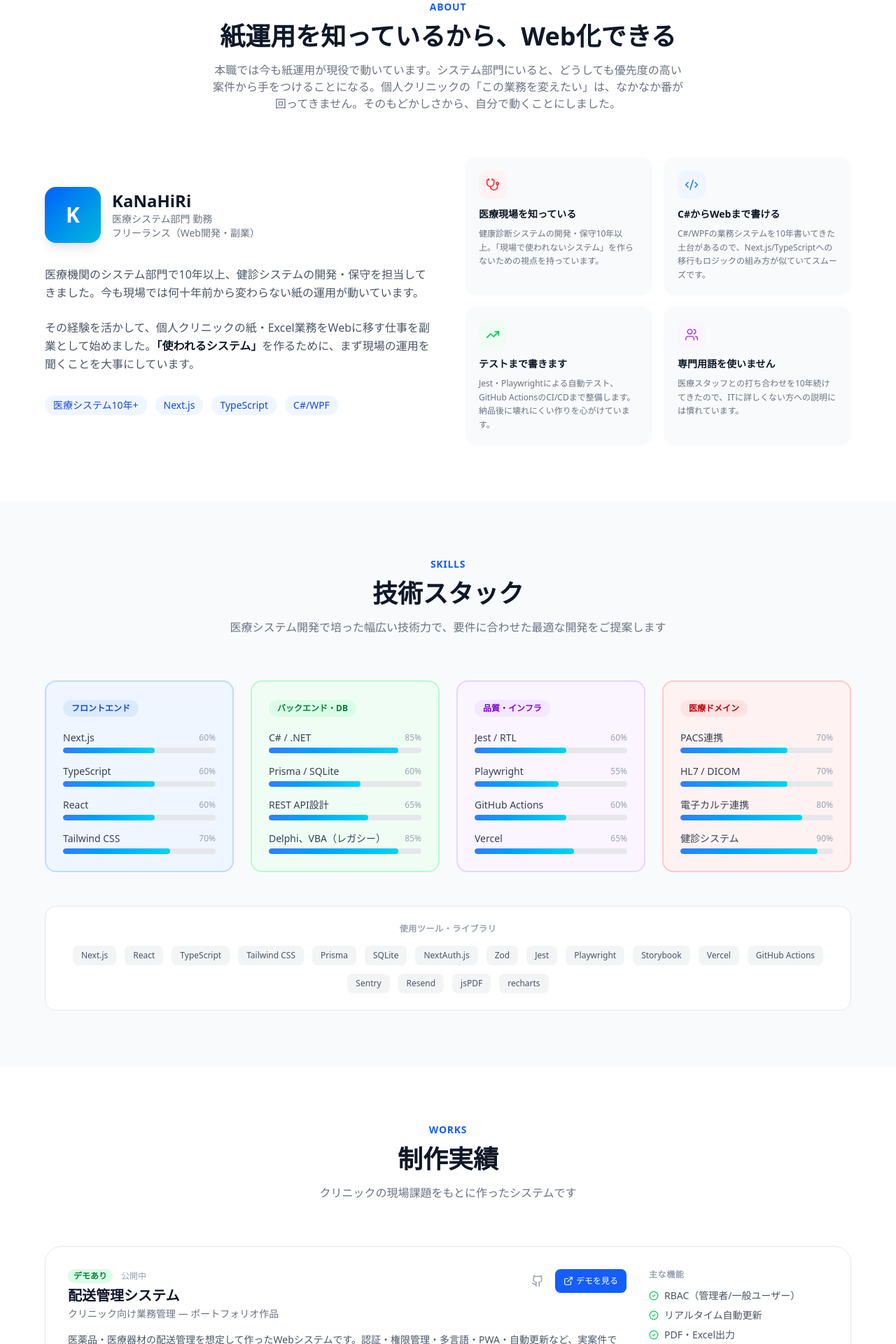
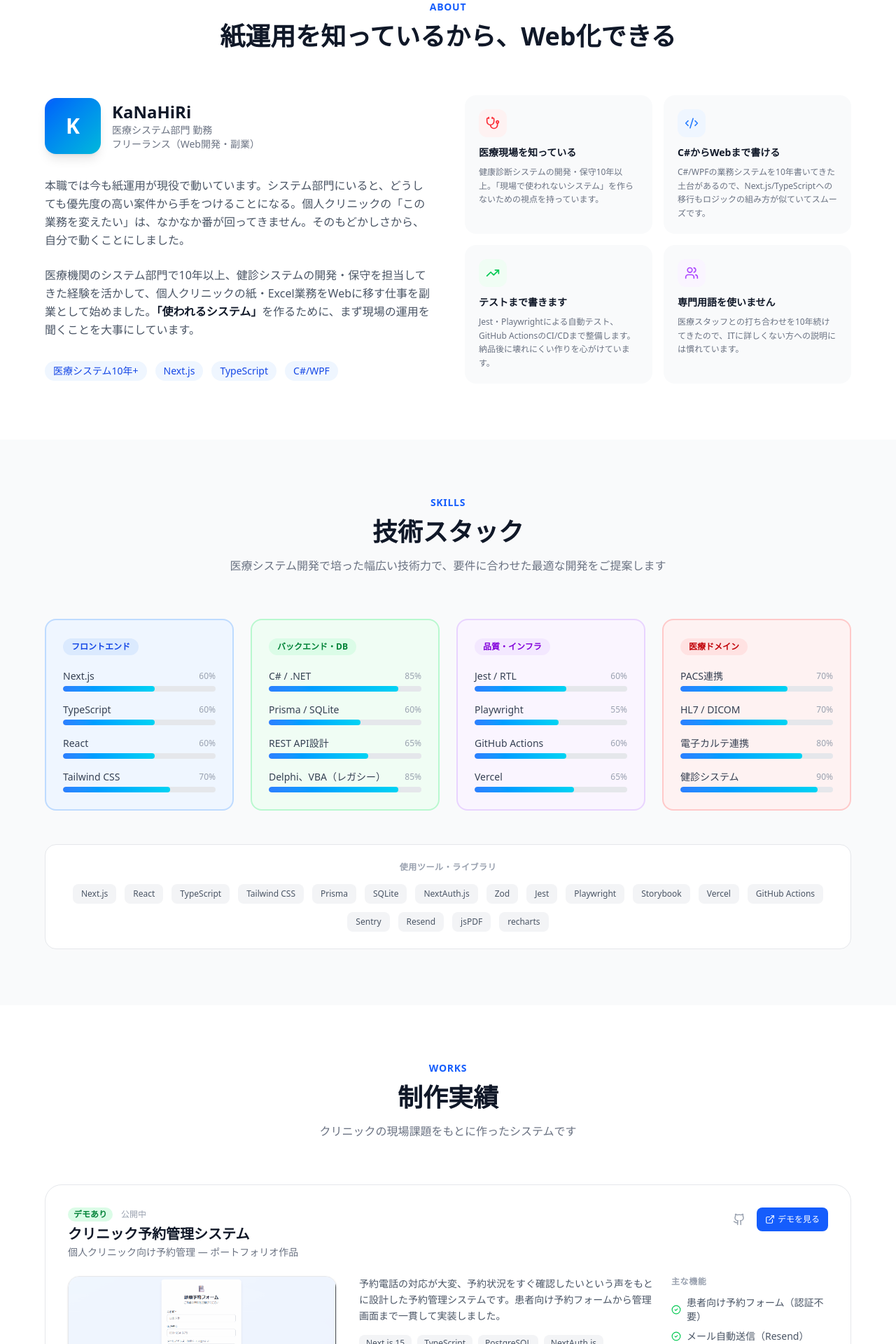
Before and after one commit to KaNaHiRi/portfolio, a Next.js app: page / in a window 1280 px wide. Shown: the part 880-2800 px from the top of the page at 70% size. Built offline with nearby package versions, Linux system fonts and the light colour scheme.

Commit message:
Add demo GIF and update Works/About section

```diff
--- a/app/components/AboutSection.tsx
+++ b/app/components/AboutSection.tsx
@@ -1,35 +1,11 @@
-import { Stethoscope, Code2, TrendingUp, Users } from 'lucide-react';
+import { Stethoscope, Code2, TrendingUp, Users } from "lucide-react"
 
 const STRENGTHS = [
-  {
-    icon: Stethoscope,
-    title: '医療現場を知っている',
-    description:
-      '健康診断システムの開発・保守10年以上。「現場で使われないシステム」を作らないための視点を持っています。',
-    color: 'text-red-500 bg-red-50',
-  },
-  {
-    icon: Code2,
-    title: 'C#からWebまで書ける',
-    description:
-      'C#/WPFの業務システムを10年書いてきた土台があるので、Next.js/TypeScriptへの移行もロジックの組み方が似ていてスムーズです。',
-    color: 'text-blue-500 bg-blue-50',
-  },
-  {
-    icon: TrendingUp,
-    title: 'テストまで書きます',
-    description:
-      'Jest・Playwrightによる自動テスト、GitHub ActionsのCI/CDまで整備します。納品後に壊れにくい作りを心がけています。',
-    color: 'text-green-500 bg-green-50',
-  },
-  {
-    icon: Users,
-    title: '専門用語を使いません',
-    description:
-      '医療スタッフとの打ち合わせを10年続けてきたので、ITに詳しくない方への説明には慣れています。',
-    color: 'text-purple-500 bg-purple-50',
-  },
-];
+  { icon: Stethoscope, title: "医療現場を知っている", description: "健康診断システムの開発・保守10年以上。「現場で使われないシステム」を作らないための視点を持っています。", color: "text-red-500 bg-red-50" },
+  { icon: Code2, title: "C#からWebまで書ける", description: "C#/WPFの業務システムを10年書いてきた土台があるので、Next.js/TypeScriptへの移行もロジックの組み方が似ていてスムーズです。", color: "text-blue-500 bg-blue-50" },
+  { icon: TrendingUp, title: "テストまで書きます", description: "Jest・Playwrightによる自動テスト、GitHub ActionsのCI/CDまで整備します。納品後に壊れにくい作りを心がけています。", color: "text-green-500 bg-green-50" },
+  { icon: Users, title: "専門用語を使いません", description: "医療スタッフとの打ち合わせを10年続けてきたので、ITに詳しくない方への説明には慣れています。", color: "text-purple-500 bg-purple-50" },
+]
 
 export default function AboutSection() {
   return (
@@ -37,54 +13,29 @@ export default function AboutSection() {
       <div className="max-w-6xl mx-auto">
         <div className="text-center mb-16">
           <p className="text-blue-600 font-semibold text-sm uppercase tracking-wider mb-3">About</p>
-          <h2 className="text-3xl sm:text-4xl font-bold text-gray-900 mb-4">
-            紙運用を知っているから、Web化できる
-          </h2>
-          <p className="text-gray-500 max-w-2xl mx-auto">
-            本職では今も紙運用が現役で動いています。システム部門にいると、どうしても優先度の高い案件から手をつけることになる。個人クリニックの「この業務を変えたい」は、なかなか番が回ってきません。そのもどかしさから、自分で動くことにしました。
-          </p>
+          <h2 className="text-3xl sm:text-4xl font-bold text-gray-900 mb-4">紙運用を知っているから、Web化できる</h2>
         </div>
-
         <div className="grid lg:grid-cols-2 gap-12 items-center">
           <div className="space-y-6">
             <div className="flex items-center gap-4 mb-8">
-              <div className="w-20 h-20 bg-gradient-to-br from-blue-600 to-cyan-500 rounded-2xl flex items-center justify-center text-white text-3xl font-bold shadow-lg">
-                K
-              </div>
+              <div className="w-20 h-20 bg-gradient-to-br from-blue-600 to-cyan-500 rounded-2xl flex items-center justify-center text-white text-3xl font-bold shadow-lg">K</div>
               <div>
                 <h3 className="text-2xl font-bold text-gray-900">KaNaHiRi</h3>
                 <p className="text-gray-500 text-sm">医療システム部門 勤務</p>
                 <p className="text-gray-500 text-sm">フリーランス（Web開発・副業）</p>
               </div>
             </div>
-
-            <p className="text-gray-600 leading-relaxed">
-              医療機関のシステム部門で10年以上、健診システムの開発・保守を担当してきました。今も現場では何十年前から変わらない紙の運用が動いています。
-            </p>
-            <p className="text-gray-600 leading-relaxed">
-              その経験を活かして、個人クリニックの紙・Excel業務をWebに移す仕事を副業として始めました。
-              <strong className="text-gray-900">「使われるシステム」</strong>
-              を作るために、まず現場の運用を聞くことを大事にしています。
-            </p>
-
+            <p className="text-gray-600 leading-relaxed">本職では今も紙運用が現役で動いています。システム部門にいると、どうしても優先度の高い案件から手をつけることになる。個人クリニックの「この業務を変えたい」は、なかなか番が回ってきません。そのもどかしさから、自分で動くことにしました。</p>
+            <p className="text-gray-600 leading-relaxed">医療機関のシステム部門で10年以上、健診システムの開発・保守を担当してきた経験を活かして、個人クリニックの紙・Excel業務をWebに移す仕事を副業として始めました。<strong className="text-gray-900">「使われるシステム」</strong>を作るために、まず現場の運用を聞くことを大事にしています。</p>
             <div className="flex flex-wrap gap-3 pt-2">
-              {['医療システム10年+', 'Next.js', 'TypeScript', 'C#/WPF'].map((tag) => (
-                <span
-                  key={tag}
-                  className="px-3 py-1 bg-blue-50 text-blue-700 text-sm font-medium rounded-full"
-                >
-                  {tag}
-                </span>
+              {["医療システム10年+", "Next.js", "TypeScript", "C#/WPF"].map((tag) => (
+                <span key={tag} className="px-3 py-1 bg-blue-50 text-blue-700 text-sm font-medium rounded-full">{tag}</span>
               ))}
             </div>
           </div>
-
           <div className="grid sm:grid-cols-2 gap-4">
             {STRENGTHS.map((item) => (
-              <div
-                key={item.title}
-                className="p-5 bg-gray-50 rounded-2xl hover:shadow-md transition-shadow"
-              >
+              <div key={item.title} className="p-5 bg-gray-50 rounded-2xl hover:shadow-md transition-shadow">
                 <div className={`w-10 h-10 rounded-xl flex items-center justify-center mb-3 ${item.color}`}>
                   <item.icon size={20} />
                 </div>
@@ -96,5 +47,5 @@ export default function AboutSection() {
         </div>
       </div>
     </section>
-  );
+  )
 }
--- a/app/components/HeroSection.tsx
+++ b/app/components/HeroSection.tsx
@@ -1,23 +1,18 @@
-import { ArrowDown, Github, ExternalLink } from 'lucide-react';
+import { ArrowDown, Github, ExternalLink } from "lucide-react"
 
 export default function HeroSection() {
   return (
-    <section
-      id="hero"
-      className="relative min-h-screen flex items-center justify-center bg-gradient-to-br from-slate-900 via-blue-950 to-slate-900 overflow-hidden"
-    >
+    <section id="hero" className="relative min-h-screen flex items-center justify-center bg-gradient-to-br from-slate-900 via-blue-950 to-slate-900 overflow-hidden">
       <div className="absolute inset-0 overflow-hidden" aria-hidden="true">
         <div className="absolute -top-40 -right-40 w-80 h-80 bg-blue-500/10 rounded-full blur-3xl" />
         <div className="absolute -bottom-40 -left-40 w-80 h-80 bg-cyan-500/10 rounded-full blur-3xl" />
         <div className="absolute top-1/2 left-1/2 -translate-x-1/2 -translate-y-1/2 w-96 h-96 bg-blue-600/5 rounded-full blur-3xl" />
       </div>
-
       <div className="relative max-w-4xl mx-auto px-4 sm:px-6 lg:px-8 text-center">
         <div className="inline-flex items-center gap-2 px-4 py-2 bg-blue-500/10 border border-blue-500/20 rounded-full text-blue-300 text-sm font-medium mb-8">
           <span className="w-2 h-2 bg-green-400 rounded-full animate-pulse" />
           フリーランス受付中
         </div>
-
         <h1 className="text-4xl sm:text-5xl lg:text-6xl font-bold text-white mb-6 leading-tight">
           その紙の作業、
           <br />
@@ -25,56 +20,31 @@ export default function HeroSection() {
             Webに移しませんか。
           </span>
         </h1>
-
         <p className="text-lg sm:text-xl text-slate-300 mb-10 max-w-2xl mx-auto leading-relaxed">
-          予約表はExcel、問診票は手書き、検査結果はFAX——<br />
-          その業務、そのままWebに移せます。
+          予約表はExcel、問診票は手書き、検査結果はFAX。その業務、そのままWebに移せます。
         </p>
-
         <div className="flex flex-col sm:flex-row gap-4 justify-center">
-          <a
-            href="#works"
-            className="px-8 py-4 bg-blue-600 hover:bg-blue-500 text-white font-semibold rounded-xl transition-all hover:shadow-lg hover:shadow-blue-500/25 hover:-translate-y-0.5"
-          >
+          <a href="#works" className="px-8 py-4 bg-blue-600 hover:bg-blue-500 text-white font-semibold rounded-xl transition-all hover:shadow-lg hover:shadow-blue-500/25 hover:-translate-y-0.5">
             実績を見る
           </a>
-          <a
-            href="#contact"
-            className="px-8 py-4 bg-white/10 hover:bg-white/20 text-white font-semibold rounded-xl border border-white/20 transition-all hover:-translate-y-0.5"
-          >
+          <a href="#contact" className="px-8 py-4 bg-white/10 hover:bg-white/20 text-white font-semibold rounded-xl border border-white/20 transition-all hover:-translate-y-0.5">
             無料相談する
           </a>
         </div>
-
         <div className="flex items-center justify-center gap-6 mt-12">
-          <a
-            href="https://github.com/KaNaHiRi/delivery-app"
-            target="_blank"
-            rel="noopener noreferrer"
-            className="flex items-center gap-2 text-slate-400 hover:text-white transition-colors text-sm"
-          >
+          <a href="https://github.com/KaNaHiRi" target="_blank" rel="noopener noreferrer" className="flex items-center gap-2 text-slate-400 hover:text-white transition-colors text-sm">
             <Github size={18} />
             GitHub
           </a>
-          <a
-            href="https://delivery-app-delta-ecru.vercel.app"
-            target="_blank"
-            rel="noopener noreferrer"
-            className="flex items-center gap-2 text-slate-400 hover:text-white transition-colors text-sm"
-          >
+          <a href="https://clinic-reservation-app.vercel.app" target="_blank" rel="noopener noreferrer" className="flex items-center gap-2 text-slate-400 hover:text-white transition-colors text-sm">
             <ExternalLink size={18} />
             デモサイト
           </a>
         </div>
       </div>
-
-      <a
-        href="#about"
-        className="absolute bottom-8 left-1/2 -translate-x-1/2 text-slate-400 hover:text-white transition-colors animate-bounce"
-        aria-label="下へスクロール"
-      >
+      <a href="#about" className="absolute bottom-8 left-1/2 -translate-x-1/2 text-slate-400 hover:text-white transition-colors animate-bounce" aria-label="下へスクロール">
         <ArrowDown size={24} />
       </a>
     </section>
-  );
+  )
 }
--- a/app/components/WorksSection.tsx
+++ b/app/components/WorksSection.tsx
@@ -1,46 +1,34 @@
-import { ExternalLink, Github, CheckCircle2 } from 'lucide-react';
+import { ExternalLink, Github, CheckCircle2 } from "lucide-react"
+import Image from "next/image"
 
 const WORKS = [
   {
-    title: '配送管理システム',
-    subtitle: 'クリニック向け業務管理 — ポートフォリオ作品',
-    description:
-      '医薬品・医療器材の配送管理を想定して作ったWebシステムです。認証・権限管理・多言語・PWA・自動更新など、実案件で必要になる機能を一通り実装しました。',
-    demoUrl: 'https://delivery-app-delta-ecru.vercel.app',
-    githubUrl: 'https://github.com/KaNaHiRi/delivery-app',
-    tags: ['Next.js 15', 'TypeScript', 'Prisma', 'NextAuth.js', 'Tailwind CSS'],
-    features: [
-      'RBAC（管理者/一般ユーザー）',
-      'リアルタイム自動更新',
-      'PDF・Excel出力',
-      'メール通知（Resend）',
-      'CI/CD（GitHub Actions）',
-      '多言語対応（日英）',
-    ],
-    badge: 'デモあり',
-    badgeColor: 'bg-green-100 text-green-700',
-    status: '公開中',
+    title: "クリニック予約管理システム",
+    subtitle: "個人クリニック向け予約管理 — ポートフォリオ作品",
+    description: "予約電話の対応が大変、予約状況をすぐ確認したいという声をもとに設計した予約管理システムです。患者向け予約フォームから管理画面まで一貫して実装しました。",
+    demoUrl: "https://clinic-reservation-app.vercel.app",
+    githubUrl: "https://github.com/KaNaHiRi/clinic-reservation-app",
+    gifUrl: "/demo-clinic.gif",
+    tags: ["Next.js 15", "TypeScript", "PostgreSQL", "NextAuth.js", "Tailwind CSS", "Prisma"],
+    features: ["患者向け予約フォーム（認証不要）", "メール自動送信（Resend）", "カレンダービュー", "RBAC（管理者/スタッフ）", "スタッフ・診療科管理", "統計ダッシュボード"],
+    badge: "デモあり",
+    badgeColor: "bg-green-100 text-green-700",
+    status: "公開中",
   },
   {
-    title: 'クリニック予約管理システム',
-    subtitle: '個人クリニック向け予約・問診票管理 — 開発中',
-    description:
-      'Web問診票・予約カレンダー・キャンセル管理をまとめたシステムです。「紙の問診票をカルテに転記する手間をなくしたい」という声をもとに設計しています。',
-    demoUrl: null,
-    githubUrl: null,
-    tags: ['Next.js', 'TypeScript', 'Supabase', 'Stripe'],
-    features: [
-      'Web問診票（PDF出力対応）',
-      '予約カレンダー（Google Calendar連携）',
-      'LINE通知',
-      'Stripe決済',
-      'マルチクリニック対応',
-    ],
-    badge: '開発中',
-    badgeColor: 'bg-yellow-100 text-yellow-700',
-    status: '2025年内公開予定',
+    title: "配送管理システム",
+    subtitle: "クリニック向け業務管理 — ポートフォリオ作品",
+    description: "医薬品・医療器材の配送管理を想定して作ったWebシステムです。認証・権限管理・多言語・PWA・自動更新など、実案件で必要になる機能を一通り実装しました。",
+    demoUrl: "https://delivery-app-delta-ecru.vercel.app",
+    githubUrl: "https://github.com/KaNaHiRi/delivery-app",
+    gifUrl: null,
+    tags: ["Next.js 15", "TypeScript", "Prisma", "NextAuth.js", "Tailwind CSS"],
+    features: ["RBAC（管理者/一般ユーザー）", "リアルタイム自動更新", "PDF・Excel出力", "メール通知（Resend）", "CI/CD（GitHub Actions）", "多言語対応（日英）"],
+    badge: "デモあり",
+    badgeColor: "bg-green-100 text-green-700",
+    status: "公開中",
   },
-];
+]
 
 export default function WorksSection() {
   return (
@@ -49,73 +37,55 @@ export default function WorksSection() {
         <div className="text-center mb-16">
           <p className="text-blue-600 font-semibold text-sm uppercase tracking-wider mb-3">Works</p>
           <h2 className="text-3xl sm:text-4xl font-bold text-gray-900 mb-4">制作実績</h2>
-          <p className="text-gray-500 max-w-2xl mx-auto">
-            クリニックの現場課題をもとに作ったシステムです
-          </p>
+          <p className="text-gray-500 max-w-2xl mx-auto">クリニックの現場課題をもとに作ったシステムです</p>
         </div>
-
         <div className="space-y-8">
           {WORKS.map((work) => (
-            <div
-              key={work.title}
-              className="border border-gray-200 rounded-3xl p-8 hover:shadow-xl transition-all hover:border-blue-200 group"
-            >
-              <div className="flex flex-col lg:flex-row gap-8">
-                <div className="flex-1 space-y-4">
+            <div key={work.title} className="border border-gray-200 rounded-3xl p-8 hover:shadow-xl transition-all hover:border-blue-200 group">
+              <div className="flex flex-col gap-6">
                 <div className="flex items-start justify-between gap-4">
                   <div>
                     <div className="flex items-center gap-3 mb-1">
-                        <span className={`px-2 py-0.5 rounded-full text-xs font-semibold ${work.badgeColor}`}>
-                          {work.badge}
-                        </span>
+                      <span className={`px-2 py-0.5 rounded-full text-xs font-semibold ${work.badgeColor}`}>{work.badge}</span>
                       <span className="text-xs text-gray-400">{work.status}</span>
                     </div>
-                      <h3 className="text-xl font-bold text-gray-900 group-hover:text-blue-600 transition-colors">
-                        {work.title}
-                      </h3>
+                    <h3 className="text-xl font-bold text-gray-900 group-hover:text-blue-600 transition-colors">{work.title}</h3>
                     <p className="text-sm text-gray-500 mt-0.5">{work.subtitle}</p>
                   </div>
                   <div className="flex gap-2 shrink-0">
                     {work.githubUrl && (
-                        <a
-                          href={work.githubUrl}
-                          target="_blank"
-                          rel="noopener noreferrer"
-                          className="p-2 text-gray-400 hover:text-gray-700 hover:bg-gray-100 rounded-lg transition-colors"
-                          aria-label="GitHubリポジトリ"
-                        >
+                      <a href={work.githubUrl} target="_blank" rel="noopener noreferrer" className="p-2 text-gray-400 hover:text-gray-700 hover:bg-gray-100 rounded-lg transition-colors">
                         <Github size={18} />
                       </a>
                     )}
                     {work.demoUrl && (
-                        <a
-                          href={work.demoUrl}
-                          target="_blank"
-                          rel="noopener noreferrer"
-                          className="flex items-center gap-1 px-3 py-1.5 bg-blue-600 text-white text-xs font-medium rounded-lg hover:bg-blue-700 transition-colors"
-                        >
+                      <a href={work.demoUrl} target="_blank" rel="noopener noreferrer" className="flex items-center gap-1 px-3 py-1.5 bg-blue-600 text-white text-xs font-medium rounded-lg hover:bg-blue-700 transition-colors">
                         <ExternalLink size={14} />
                         デモを見る
                       </a>
                     )}
                   </div>
                 </div>
-
+                <div className="flex flex-col lg:flex-row gap-8">
+                  {work.gifUrl && (
+                    <div className="lg:w-96 shrink-0">
+                      <div className="rounded-2xl overflow-hidden border border-gray-200 shadow-sm">
+                        <Image src={work.gifUrl} alt={work.title + "のデモ"} width={600} height={400} className="w-full h-auto" unoptimized />
+                      </div>
+                      <p className="text-xs text-gray-400 text-center mt-2">実際の動作画面</p>
+                    </div>
+                  )}
+                  <div className="flex-1 flex flex-col lg:flex-row gap-6">
+                    <div className="flex-1 space-y-4">
                       <p className="text-gray-600 leading-relaxed text-sm">{work.description}</p>
-
                       <div className="flex flex-wrap gap-2">
                         {work.tags.map((tag) => (
-                      <span key={tag} className="px-2.5 py-1 bg-gray-100 text-gray-600 text-xs rounded-lg">
-                        {tag}
-                      </span>
+                          <span key={tag} className="px-2.5 py-1 bg-gray-100 text-gray-600 text-xs rounded-lg">{tag}</span>
                         ))}
                       </div>
                     </div>
-
-                <div className="lg:w-64 shrink-0">
-                  <p className="text-xs font-semibold text-gray-400 uppercase tracking-wider mb-3">
-                    主な機能
-                  </p>
+                    <div className="lg:w-56 shrink-0">
+                      <p className="text-xs font-semibold text-gray-400 uppercase tracking-wider mb-3">主な機能</p>
                       <ul className="space-y-2">
                         {work.features.map((feature) => (
                           <li key={feature} className="flex items-center gap-2 text-sm text-gray-600">
@@ -127,9 +97,11 @@ export default function WorksSection() {
                     </div>
                   </div>
                 </div>
+              </div>
+            </div>
           ))}
         </div>
       </div>
     </section>
-  );
+  )
 }
```
Also changed, not shown: public/demo-clinic.gif (added). Lines whose indentation alone changed are shown as unchanged.
